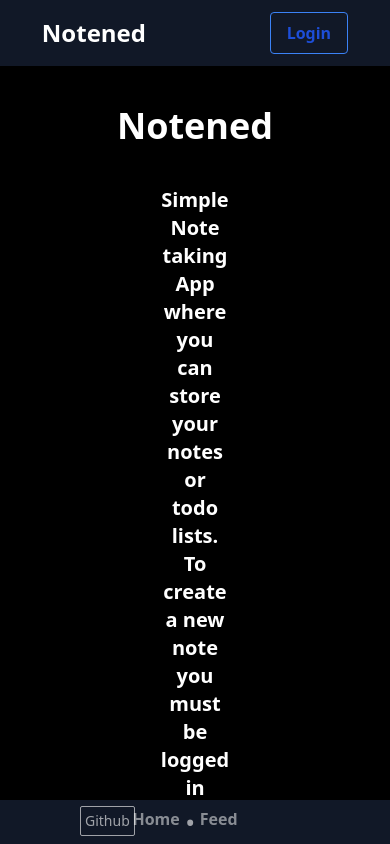
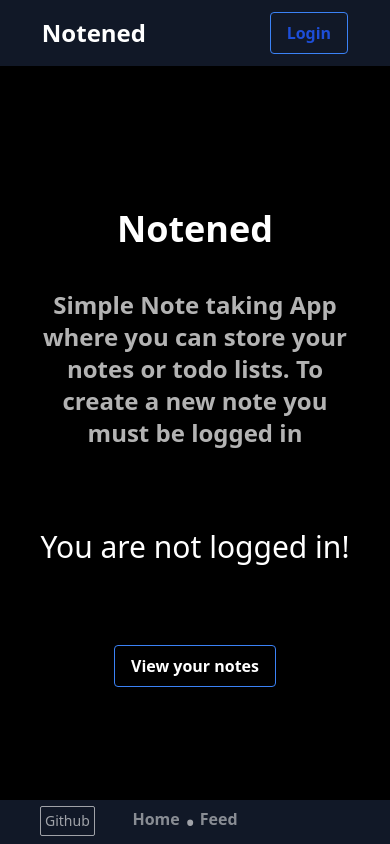
Before and after one commit to mrinmay7875/notened, a Next.js app: page / in a window 390 px wide. Shown: the top 844 px of the page. Built offline with nearby package versions, Linux system fonts and the light colour scheme; no server answers.

Commit message:
Improved Homepage UI for Mobile screen

```diff
--- a/components/Footer.js
+++ b/components/Footer.js
@@ -17,7 +17,7 @@ function Footer() {
 
 
 
-          <div className="text-white pt-0.5 text-sm inline mr-20 absolute left-20">
+          <div className="text-white pt-0.5 text-sm inline mr-20 absolute left-10 md:left-20">
             <button className="p-1 border-1 rounded-sm mt-1 border-white opacity-60 hover:bg-white hover:text-black ">
               <a  href="https://github.com/mrinmay7875/next-mongodb-app/tree/development" target="_blank" rel="noopener noreferrer" >Github</a>
 
--- a/pages/index.js
+++ b/pages/index.js
@@ -41,10 +41,10 @@ function handleShowFeeds(){
 
       <main>
         <Header />
-        <div className="flex flex-col justify-center items-center text-white bg-black h-full py-10 min-h-screen">
+        <div className="flex flex-col justify-center items-center text-white bg-black h-full py-10 min-h-screen relative">
 
- <h1 className="text-4xl font-bold ">Notened</h1>
-          <h6 className="text-xl font-bold mx-40 my-5 px-20 py-5 text-center">Simple Note taking App where you can store your notes or todo lists. To create a new note you must be logged in</h6>
+ <h1 className="text-4xl font-bold md:absolute top-40 md:text-5xl lg:top-12">Notened</h1>
+          <h6 className="text-2xl opacity-70 font-bold mx-0 my-5 px-10 py-5 text-center md:mt-0 lg:mx-40 lg:mt-10">Simple Note taking App where you can store your notes or todo lists. To create a new note you must be logged in</h6>
 
           {loading  && <BeatLoader  size={30} color={"#123abc"} css={override} loading={loading} />}
           {!loading && session  && <div>
@@ -54,11 +54,11 @@ function handleShowFeeds(){
               </div>
               }
 
-          {!loading && !session && <h2 className="text-4xl mt-10">You are not logged in!</h2>}
+          {!loading && !session && <h2 className="text-3xl lg:text-4xl mt-10">You are not logged in!</h2>}
 
 
 
-            <button onClick={handleShowFeeds} className="bg-transparent hover:bg-blue-500 text-white font-semibold hover:text-white py-2 px-4 border border-blue-500 hover:border-transparent rounded ml-10 my-20 ">
+            <button onClick={handleShowFeeds} className="bg-transparent hover:bg-blue-500 text-white font-semibold hover:text-white py-2 px-4 border border-blue-500 hover:border-transparent rounded  mx-12 my-20 ">
               View your notes
             </button>
         </div>
```
